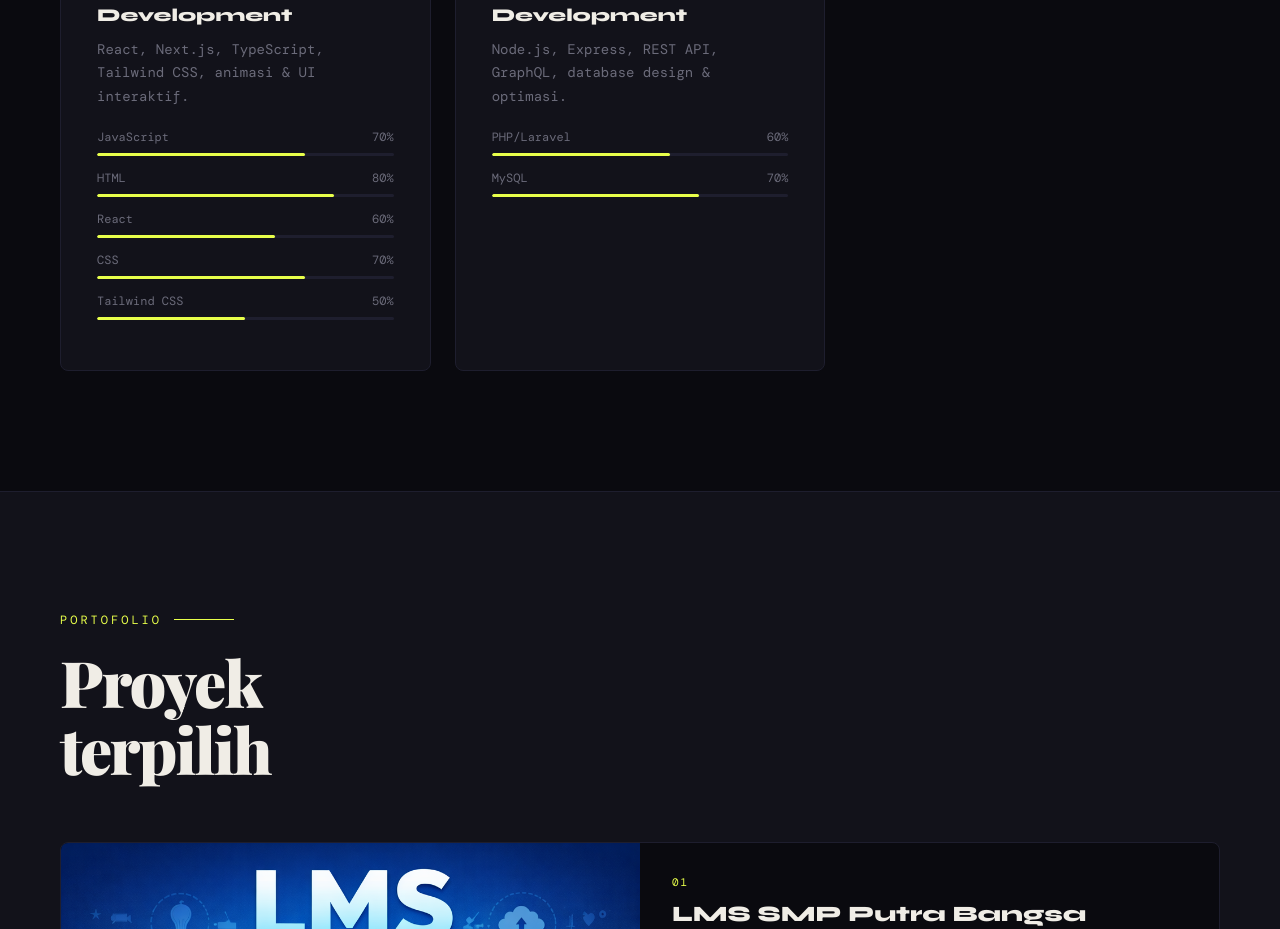
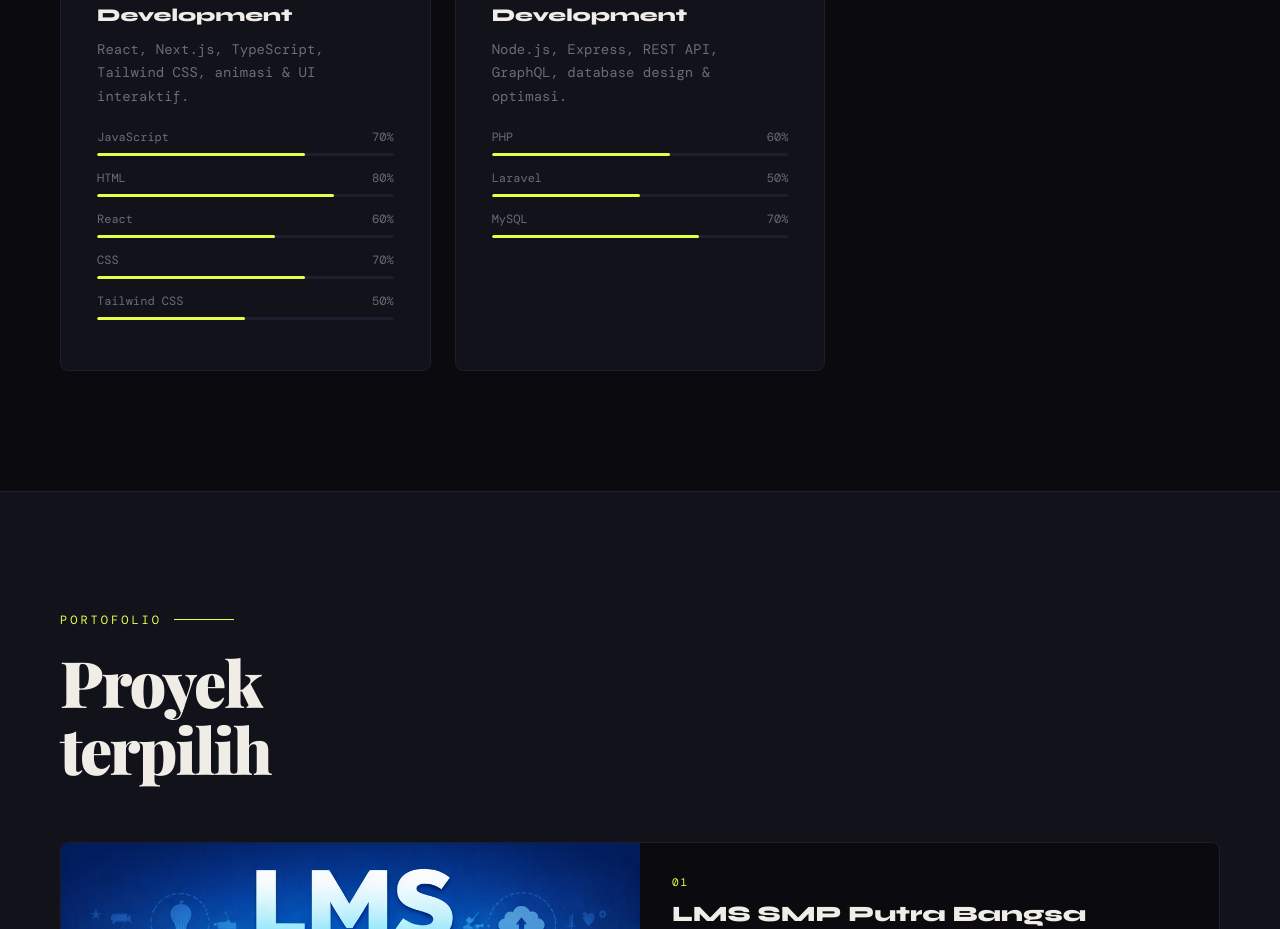
Before and after one commit to Rizkiaprians/portfolio-new, a React (Vite) app: page / in a window 1280 px wide. Shown: the part 2280-3209 px from the top of the page. Built offline with nearby package versions, Linux system fonts and the light colour scheme; a web font is replaced by a local one.

Commit message:
lanjutan

```diff
--- a/src/data/skills.js
+++ b/src/data/skills.js
@@ -20,7 +20,8 @@ const skills = [
     title: "Backend Development",
     desc: "Node.js, Express, REST API, GraphQL, database design & optimasi.",
     items: [
-      { label: "PHP/Laravel", level: 60 },
+      { label: "PHP", level: 60 },
+      { label: "Laravel", level: 50 },
       { label: "MySQL",   level: 70 },
     ],
   },
```
